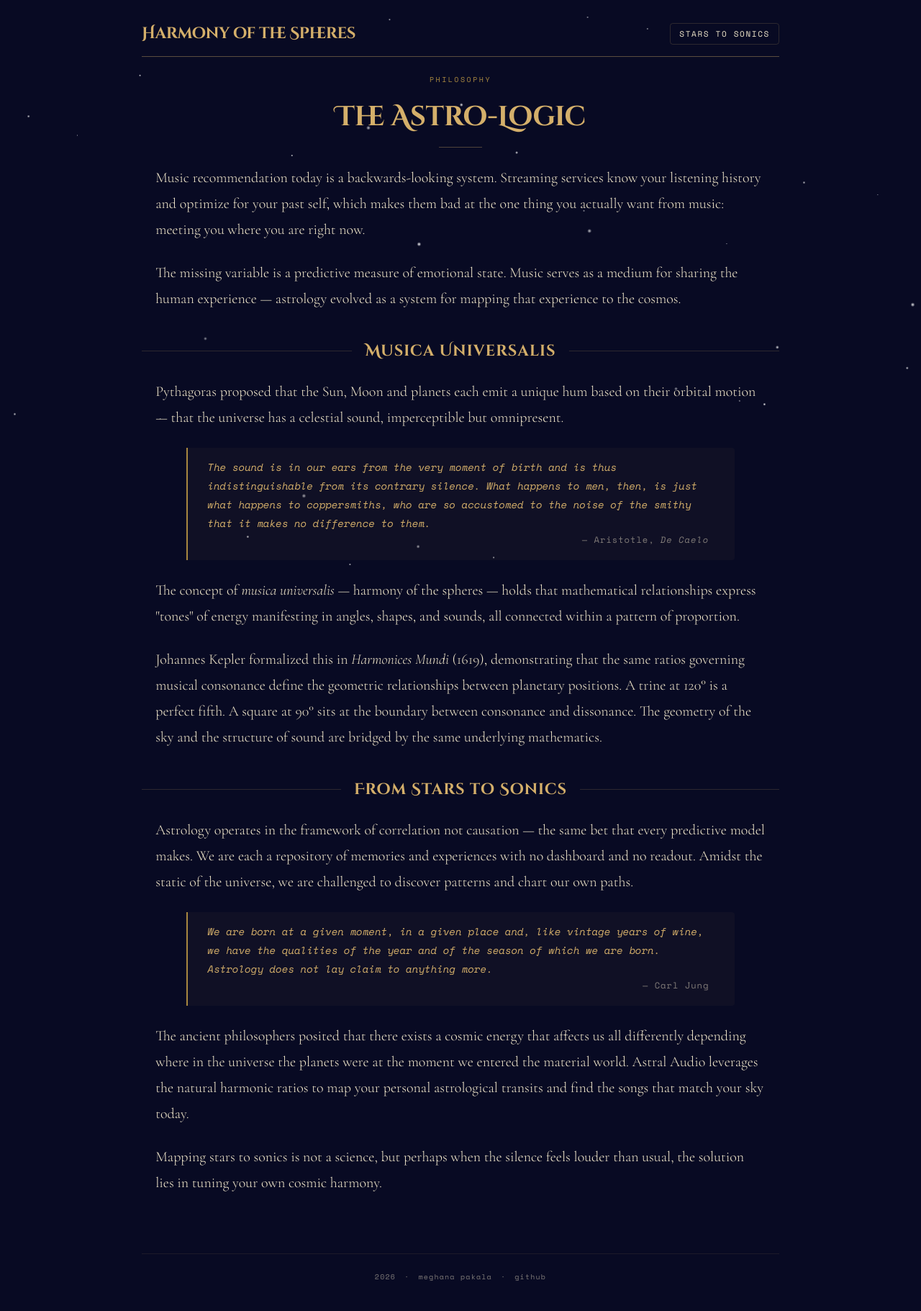
After one commit to meghana-pakala/astral_audio, a Flask app: template app/templates/about.html in a window 1280 px wide. The commit adds this page. Shown: the whole page at 72% size. Run offline with Flask 3, Linux system fonts and the light colour scheme; the template is opened without the code that fills it, so the values that code supplies are empty; parts of the project's set-up code (start-up, migrations or seed data) failed here and were passed over.

Commit message:
linked about page

```diff
--- /dev/null
+++ b/app/templates/about.html
@@ -0,0 +1,227 @@
+<!DOCTYPE html>
+<html lang="en">
+<head>
+<meta charset="UTF-8">
+<meta name="viewport" content="width=device-width, initial-scale=1.0">
+<title>Harmony of the Spheres — Philosophy</title>
+<link rel="preconnect" href="https://fonts.googleapis.com">
+<link href="https://fonts.googleapis.com/css2?family=Cinzel+Decorative:wght@700&family=Cormorant+Garamond:ital,wght@0,300;0,400;0,600;1,300;1,400&family=Space+Mono:ital,wght@0,400;0,700;1,400&display=swap" rel="stylesheet">
+<style>
+:root {
+  --navy:      #080A23;
+  --navy-mid:  #111830;
+  --navy-card: #141c35;
+  --gold:      #d4af6a;
+  --gold-dim:  #a88840;
+  --gold-pale: #f0dfa0;
+  --cream:     #f2e8cc;
+  --border-dim: rgba(212,175,106,0.1);
+  --border:    rgba(212,175,106,0.18);
+  --border-mid: rgba(212,175,106,0.35);
+  --border-h:  rgba(212,175,106,0.45);
+  --text-dim:  rgba(242,232,204,0.5);
+  --cinzel:    'Cinzel Decorative', Georgia, serif;
+  --mono:      'Space Mono', monospace;
+  --serif:     'Cormorant Garamond', Georgia, serif;
+}
+*,*::before,*::after{box-sizing:border-box;margin:0;padding:0}
+html{scroll-behavior:smooth}
+body{background:#080A23;font-family:var(--serif);color:var(--cream);min-height:100vh;overflow-x:hidden}
+a{color:var(--gold);text-decoration:none}
+a:hover{color:var(--gold-pale)}
+
+/* ── Starfield ── */
+body::before{
+  content:'';position:fixed;inset:0;z-index:0;pointer-events:none;
+  background-image:
+    radial-gradient(1.5px 1.5px at 63.8% 3.0%,rgba(255,255,255,0.64) 0%,transparent 100%),
+    radial-gradient(2.5px 2.5px at 73.4% 67.5%,rgba(255,255,255,0.58) 0%,transparent 100%),
+    radial-gradient(1.5px 1.5px at 42.3% 3.4%,rgba(255,255,255,0.75) 0%,transparent 100%),
+    radial-gradient(2px 2px at 3.1% 20.2%,rgba(255,255,255,0.77) 0%,transparent 100%),
+    radial-gradient(2.5px 2.5px at 22.3% 58.8%,rgba(255,255,255,0.55) 0%,transparent 100%),
+    radial-gradient(1.5px 1.5px at 80.3% 69.6%,rgba(255,255,255,0.61) 0%,transparent 100%),
+    radial-gradient(1px 1px at 95.3% 33.8%,rgba(255,255,255,0.59) 0%,transparent 100%),
+    radial-gradient(2.5px 2.5px at 84.4% 60.3%,rgba(255,255,255,0.84) 0%,transparent 100%),
+    radial-gradient(1.5px 1.5px at 53.6% 96.8%,rgba(255,255,255,0.77) 0%,transparent 100%),
+    radial-gradient(1.5px 1.5px at 70.3% 5.0%,rgba(255,255,255,0.67) 0%,transparent 100%),
+    radial-gradient(1px 1px at 8.4% 23.5%,rgba(255,255,255,0.66) 0%,transparent 100%),
+    radial-gradient(1.5px 1.5px at 63.4% 36.6%,rgba(255,255,255,0.63) 0%,transparent 100%),
+    radial-gradient(2px 2px at 26.9% 93.2%,rgba(255,255,255,0.79) 0%,transparent 100%),
+    radial-gradient(1px 1px at 17.4% 72.7%,rgba(255,255,255,0.7) 0%,transparent 100%),
+    radial-gradient(2px 2px at 98.5% 63.9%,rgba(255,255,255,0.82) 0%,transparent 100%),
+    radial-gradient(1.5px 1.5px at 31.7% 27.0%,rgba(255,255,255,0.93) 0%,transparent 100%),
+    radial-gradient(2px 2px at 87.3% 31.7%,rgba(255,255,255,0.71) 0%,transparent 100%),
+    radial-gradient(2px 2px at 56.1% 26.5%,rgba(255,255,255,0.91) 0%,transparent 100%),
+    radial-gradient(3px 3px at 40.0% 22.2%,rgba(255,255,255,0.75) 0%,transparent 100%),
+    radial-gradient(1px 1px at 78.9% 42.3%,rgba(255,255,255,0.7) 0%,transparent 100%),
+    radial-gradient(3px 3px at 99.1% 52.9%,rgba(255,255,255,0.89) 0%,transparent 100%),
+    radial-gradient(2px 2px at 1.6% 71.9%,rgba(255,255,255,0.76) 0%,transparent 100%),
+    radial-gradient(2.5px 2.5px at 45.4% 94.9%,rgba(255,255,255,0.66) 0%,transparent 100%),
+    radial-gradient(2.5px 2.5px at 50.1% 18.2%,rgba(255,255,255,0.9) 0%,transparent 100%),
+    radial-gradient(3px 3px at 45.5% 42.4%,rgba(255,255,255,0.95) 0%,transparent 100%),
+    radial-gradient(1.5px 1.5px at 38.0% 98.0%,rgba(255,255,255,0.86) 0%,transparent 100%),
+    radial-gradient(2px 2px at 83.0% 70.2%,rgba(255,255,255,0.94) 0%,transparent 100%),
+    radial-gradient(1.5px 1.5px at 15.2% 13.1%,rgba(255,255,255,0.91) 0%,transparent 100%),
+    radial-gradient(3px 3px at 64.0% 40.1%,rgba(255,255,255,0.76) 0%,transparent 100%),
+    radial-gradient(3px 3px at 33.0% 86.1%,rgba(255,255,255,0.66) 0%,transparent 100%);
+}
+
+/* ── Layout ── */
+.screen{position:relative;z-index:1;animation:fadeIn .4s ease}
+@keyframes fadeIn{from{opacity:0;transform:translateY(10px)}to{opacity:1;transform:translateY(0)}}
+
+.page-wrap{max-width:950px;margin:0 auto;padding:32px 32px 40px}
+
+/* ── Header ── */
+.page-header{text-align:center;margin-bottom:24px}
+.eyebrow{
+  font-family:var(--mono);font-size:10px;letter-spacing:.25em;text-transform:uppercase;
+  color:var(--gold-dim);margin-bottom:24px;display:block;
+}
+.page-title{
+  font-family:var(--cinzel);color:var(--gold);
+  font-size:clamp(22px,3vw,42px);font-weight:700;line-height:1.1;letter-spacing:-0.5px;
+  margin-bottom:20px;
+}
+.title-rule{
+  width:60px;height:1px;background:var(--border-mid);margin:0 auto;
+}
+
+/* ── Content inset ── */
+.content-inset{padding:0 clamp(8px,1.5vw,24px)}
+
+/* ── Body text ── */
+.section{margin-bottom:40px}
+
+.section-heading{
+  display:flex;align-items:center;gap:18px;
+  font-family:var(--cinzel);color:var(--gold);
+  font-size:clamp(16px,1.7vw,22px);font-weight:700;letter-spacing:.04em;
+  white-space:nowrap;margin-bottom:24px;
+}
+.section-heading::before,.section-heading::after{
+  content:'';flex:1;height:1px;background:var(--border);
+}
+
+.body-text{
+  font-family:var(--serif);font-size:clamp(16px,1.6vw,20px);
+  font-weight:300;line-height:1.8;color:var(--cream);
+}
+.body-text + .body-text{margin-top:1.2em}
+
+/* ── Blockquote ── */
+blockquote{
+  margin:24px auto;
+  max-width:90%;
+  padding:14px 28px 20px;
+  border-left:2px solid var(--gold-dim);
+  background:rgba(212,175,106,0.04);
+  border-radius:0 4px 4px 0;
+}
+blockquote p{
+  font-family:var(--mono);font-size:clamp(12px,1.1vw,15px);
+  font-style:italic;font-weight:300;line-height:1.85;
+  color:var(--gold);
+}
+blockquote cite{
+  display:block;margin-top:0;text-align:right;padding-right:8px;
+  font-family:var(--mono);font-size:clamp(10px,0.95vw,13px);letter-spacing:.08em;
+  color:var(--text-dim);font-style:normal;
+}
+
+/* ── Footer ── */
+.site-footer{
+  margin-top:80px;padding-top:24px;
+  border-top:1px solid var(--border-dim);
+  font-family:var(--mono);font-size:10px;letter-spacing:.12em;
+  color:var(--text-dim);
+  display:flex;justify-content:center;align-items:center;gap:12px;
+}
+.site-footer a{color:var(--text-dim);text-decoration:none;transition:color .2s}
+.site-footer a:hover{color:var(--gold)}
+
+/* ── Nav header ── */
+nav{
+  display:flex;justify-content:space-between;align-items:center;
+  margin-bottom:24px;padding-bottom:16px;
+  border-bottom:1px solid rgba(212,175,106,0.4);
+}
+.nav-link{
+  font-family:var(--mono);font-size:11px;letter-spacing:.15em;
+  text-transform:uppercase;
+  color:var(--cream);text-decoration:none;
+  border:1px solid var(--border);border-radius:4px;
+  padding:6px 12px;transition:border-color .2s,color .2s;
+}
+.nav-link:hover{border-color:var(--border-h);color:var(--gold)}
+.logo{
+  font-family:var(--cinzel);font-size:clamp(14px,1.8vw,22px);
+  font-weight:700;letter-spacing:-0.5px;line-height:1.05;color:var(--gold);
+  text-decoration:none;
+}
+</style>
+</head>
+<body>
+<div class="screen">
+  <div class="page-wrap">
+
+    <nav>
+      <a href="/" class="logo">Harmony of the Spheres</a>
+      <a href="https://github.com/meghana-pakala/astral_audio" target="_blank" rel="noopener" class="nav-link">Stars to Sonics</a>
+    </nav>
+
+    <header class="page-header">
+      <span class="eyebrow">Philosophy</span>
+      <h1 class="page-title">The Astro-Logic</h1>
+      <div class="title-rule"></div>
+    </header>
+
+    <section class="section">
+      <div class="content-inset">
+        <p class="body-text">Music recommendation today is a backwards-looking system. Streaming services know your listening history and optimize for your past self, which makes them bad at the one thing you actually want from music: meeting you where you are right now.</p>
+        <p class="body-text">The missing variable is a predictive measure of emotional state. Music serves as a medium for sharing the human experience — astrology evolved as a system for mapping that experience to the cosmos.</p>
+      </div>
+    </section>
+
+    <section class="section">
+      <h2 class="section-heading">Musica Universalis</h2>
+      <div class="content-inset">
+        <p class="body-text">Pythagoras proposed that the Sun, Moon and planets each emit a unique hum based on their orbital motion — that the universe has a celestial sound, imperceptible but omnipresent.</p>
+
+        <blockquote>
+          <p>The sound is in our ears from the very moment of birth and is thus indistinguishable from its contrary silence. What happens to men, then, is just what happens to coppersmiths, who are so accustomed to the noise of the smithy that it makes no difference to them.</p>
+          <cite>— Aristotle, <em>De Caelo</em></cite>
+        </blockquote>
+
+        <p class="body-text">The concept of <em>musica universalis</em> — harmony of the spheres — holds that mathematical relationships express "tones" of energy manifesting in angles, shapes, and sounds, all connected within a pattern of proportion.</p>
+        <p class="body-text">Johannes Kepler formalized this in <em>Harmonices Mundi</em> (1619), demonstrating that the same ratios governing musical consonance define the geometric relationships between planetary positions. A trine at 120° is a perfect fifth. A square at 90° sits at the boundary between consonance and dissonance. The geometry of the sky and the structure of sound are bridged by the same underlying mathematics.</p>
+      </div>
+    </section>
+
+    <section class="section">
+      <h2 class="section-heading">From Stars to Sonics</h2>
+      <div class="content-inset">
+        <p class="body-text">Astrology operates in the framework of correlation not causation — the same bet that every predictive model makes. We are each a repository of memories and experiences with no dashboard and no readout. Amidst the static of the universe, we are challenged to discover patterns and chart our own paths.</p>
+
+        <blockquote>
+          <p>We are born at a given moment, in a given place and, like vintage years of wine, we have the qualities of the year and of the season of which we are born. Astrology does not lay claim to anything more.</p>
+          <cite>— Carl Jung</cite>
+        </blockquote>
+
+        <p class="body-text">The ancient philosophers posited that there exists a cosmic energy that affects us all differently depending where in the universe the planets were at the moment we entered the material world. Astral Audio leverages the natural harmonic ratios to map your personal astrological transits and find the songs that match your sky today.</p>
+        <p class="body-text closing">Mapping stars to sonics is not a science, but perhaps when the silence feels louder than usual, the solution lies in tuning your own cosmic harmony.</p>
+      </div>
+    </section>
+
+    <footer class="site-footer">
+      <span>2026</span>
+      <span class="footer-divider">·</span>
+      <span>meghana pakala</span>
+      <span class="footer-divider">·</span>
+      <a href="https://github.com/meghana-pakala/astral_audio" target="_blank" rel="noopener">github</a>
+    </footer>
+
+  </div>
+</div>
+</body>
+</html>
```
Also changed, not shown: app/templates/index.html (+25 -9 lines), app/templates/result.html (+37 -8 lines).
